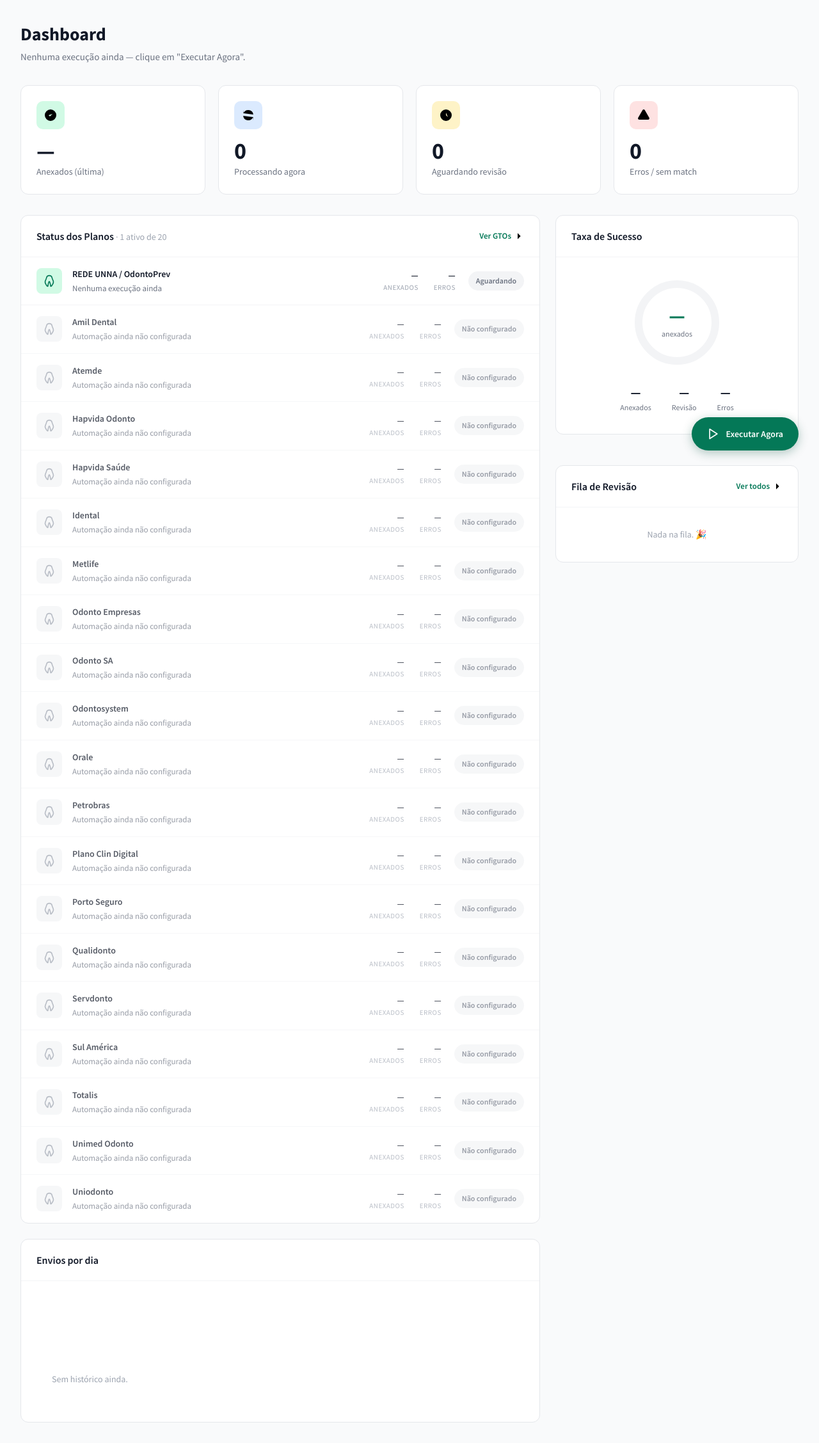
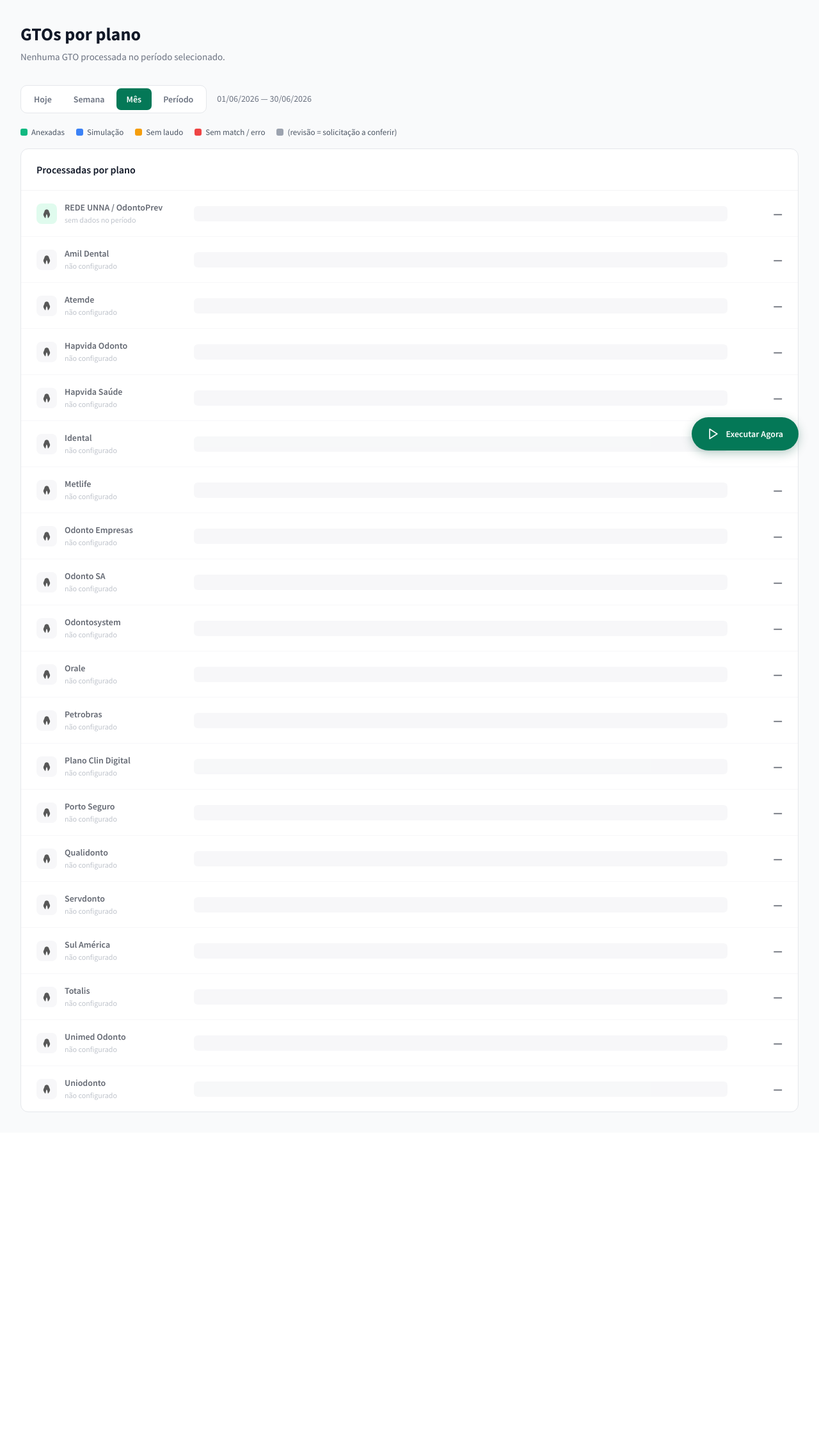
Before and after one commit to doni010520/radiobras-extrator, a Flask app: template templates/dashboard.html in a window 1280 px wide. Shown: the part 64-2319 px from the top of the page at 64% size. After the commit the page ends 1802 px from the top, so only its background shows below. Run offline with Flask 3, Linux system fonts and the light colour scheme; the template is opened without the code that fills it, so the values that code supplies are empty.

Commit message:
Dashboard por plano: grafico empilhado + filtro de periodo + drilldown
- Nova visao inicial: barras empilhadas por desfecho (anexadas/sem
  laudo/erro/simulacao) por plano, no periodo filtrado. Revisao como
  indicador a parte.
- Filtro de data: Hoje / Semana / Mes / Periodo custom (cliente calcula
  de/ate e envia ao backend).
- Clique no plano -> /plano/<slug>: detalhe das GTOs processadas no
  periodo, agrupadas por dia, com link pro relatorio de cada execucao.
- db: gtos_por_plano_periodo() e itens_plano_periodo() escolhem a
  melhor run por (plano, dia) preferindo execucao real; agregam por
  RunItem. app: /api/planos-periodo, /plano/<slug>, /api/plano-detalhe.

Co-Authored-By: Claude Opus 4.8 <noreply@anthropic.com>

```diff
--- a/app.py
+++ b/app.py
@@ -314,6 +314,58 @@ def api_gtos():
         return jsonify({"error": str(exc)}), 500
 
 
+@app.route("/api/planos-periodo")
+def api_planos_periodo():
+    """Gráfico empilhado: por plano, desfecho das GTOs no período [de, ate].
+    `de`/`ate` em YYYY-MM-DD (o cliente calcula a partir de Hoje/Semana/Mês)."""
+    de = request.args.get("de", "").strip()
+    ate = request.args.get("ate", "").strip()
+    try:
+        agg = db.gtos_por_plano_periodo(de, ate) if de and ate else {}
+        with _jobs_lock:
+            rodando = {j.get("plano") for j in _jobs.values()
+                       if j.get("status") in ("running", "queued")}
+        planos = []
+        for p in planos_mod.listar_planos():
+            c = agg.get(p["slug"], {})
+            planos.append({
+                "slug": p["slug"], "nome": p["nome"], "ativo": p.get("ativo", False),
+                "rodando": p["slug"] in rodando,
+                "anexadas": c.get("anexadas", 0), "sem_laudo": c.get("sem_laudo", 0),
+                "erros": c.get("erros", 0), "simulacao": c.get("simulacao", 0),
+                "revisao": c.get("revisao", 0), "total": c.get("total", 0),
+                "dias": c.get("dias", 0),
+            })
+        return jsonify({"de": de, "ate": ate, "planos": planos})
+    except Exception as exc:
+        app.logger.error("Erro em /api/planos-periodo: %s", exc)
+        return jsonify({"error": str(exc)}), 500
+
+
+@app.route("/plano/<slug>")
+def plano_detalhe_page(slug: str):
+    """Tela de detalhe: GTOs processadas de um plano no período."""
+    return render_template("plano_detalhe.html",
+                           slug=slug, nome=planos_mod.nome_plano(slug),
+                           de=request.args.get("de", ""), ate=request.args.get("ate", ""))
+
+
+@app.route("/api/plano-detalhe")
+def api_plano_detalhe():
+    plano = request.args.get("plano", "").strip()
+    de = request.args.get("de", "").strip()
+    ate = request.args.get("ate", "").strip()
+    if not plano or not de or not ate:
+        return jsonify({"error": "Informe plano, de e ate."}), 400
+    try:
+        d = db.itens_plano_periodo(plano, de, ate)
+        d["nome"] = planos_mod.nome_plano(plano)
+        return jsonify(d)
+    except Exception as exc:
+        app.logger.error("Erro em /api/plano-detalhe: %s", exc)
+        return jsonify({"error": str(exc)}), 500
+
+
 @app.route("/api/diag")
 def api_diag():
     """Diagnóstico de saúde — para inspeção remota sem acesso aos logs do servidor.
--- a/templates/dashboard.html
+++ b/templates/dashboard.html
@@ -111,7 +111,35 @@ body{font-family:'Source Sans Pro',-apple-system,BlinkMacSystemFont,sans-serif;b
 .log.show{display:block;}.log .ok{color:#34d399;}.log .err{color:#f87171;}.log .ph{color:#5eead4;}
 .errbox{background:var(--red-100);border:1px solid #FECACA;color:#DC2626;border-radius:10px;padding:14px 16px;font-size:13px;display:none;white-space:pre-wrap;margin-top:12px;}
 .errbox.show{display:block;}
-@media(max-width:980px){.content-grid{grid-template-columns:1fr;}.stats-row{grid-template-columns:repeat(2,1fr);}.topnav-menu{display:none;}}
+/* filtro de período */
+.filterbar{display:flex;align-items:center;gap:16px;flex-wrap:wrap;margin-bottom:20px;}
+.seg{display:inline-flex;background:#fff;border:1px solid var(--gray-200);border-radius:10px;padding:4px;gap:2px;}
+.seg button{border:none;background:none;padding:8px 16px;border-radius:7px;font-size:14px;font-weight:600;color:var(--gray-500);cursor:pointer;font-family:inherit;}
+.seg button.active{background:var(--green-700);color:#fff;}
+.seg button:hover:not(.active){background:var(--gray-100);}
+.customdates{display:flex;align-items:center;gap:8px;}
+.customdates input[type=date]{padding:8px 10px;border:1px solid var(--gray-300);border-radius:8px;font-size:14px;font-family:inherit;}
+.customdates span{color:var(--gray-500);font-size:13px;}
+.customdates .btn{padding:8px 14px;}
+.range-echo{color:var(--gray-500);font-size:14px;}
+.legend{display:flex;gap:18px;flex-wrap:wrap;margin-bottom:16px;font-size:13px;color:var(--gray-600);}
+.legend span{display:inline-flex;align-items:center;gap:6px;}
+.dot{width:11px;height:11px;border-radius:3px;display:inline-block;}
+.dot.anex{background:var(--green-500);}.dot.sim{background:var(--blue-500);}.dot.lau{background:var(--yellow-500);}.dot.err{background:var(--red-500);}.dot.rev{background:var(--gray-400);}
+.pbar-row{display:grid;grid-template-columns:230px 1fr 70px;align-items:center;gap:16px;padding:16px 24px;border-bottom:1px solid var(--gray-100);cursor:pointer;transition:background .15s;}
+.pbar-row:last-child{border-bottom:none;}
+.pbar-row:hover{background:var(--gray-50);}
+.pbar-row.inactive{cursor:default;opacity:.65;}
+.pbar-row.inactive:hover{background:none;}
+.pbar-name{display:flex;align-items:center;gap:12px;min-width:0;}
+.pbar-name .nm{font-size:14px;font-weight:600;white-space:nowrap;overflow:hidden;text-overflow:ellipsis;}
+.pbar-name .mt{font-size:12px;color:var(--gray-400);}
+.pbar{display:flex;height:24px;border-radius:6px;overflow:hidden;background:var(--gray-100);}
+.pseg{height:100%;min-width:0;transition:width .5s;}
+.pseg.anex{background:var(--green-500);}.pseg.sim{background:var(--blue-500);}.pseg.lau{background:var(--yellow-500);}.pseg.err{background:var(--red-500);}
+.pbar-total{text-align:right;font-size:18px;font-weight:700;}
+.pbar-total .rev{display:block;font-size:11px;font-weight:600;color:var(--gray-400);}
+@media(max-width:980px){.content-grid{grid-template-columns:1fr;}.stats-row{grid-template-columns:repeat(2,1fr);}.topnav-menu{display:none;}.pbar-row{grid-template-columns:140px 1fr 50px;gap:10px;padding:14px 16px;}}
 </style>
 </head>
 <body>
@@ -131,7 +159,7 @@ body{font-family:'Source Sans Pro',-apple-system,BlinkMacSystemFont,sans-serif;b
   <div class="topnav-menu">
     <a class="topnav-link active">Dashboard</a>
     <a class="topnav-link" href="/gtos">GTOs</a>
-    <a class="topnav-link" onclick="document.getElementById('card-revisao').scrollIntoView({behavior:'smooth'})">Revisão <span class="topnav-badge" id="nav-rev">0</span></a>
+    <a class="topnav-link" href="/gtos">Revisão <span class="topnav-badge" id="nav-rev">0</span></a>
     <a class="topnav-link" href="/relatorio">Relatórios</a>
   </div>
   <div class="topnav-right"><span class="topnav-date" id="topdate"></span><div class="topnav-avatar">RB</div></div>
@@ -139,41 +167,35 @@ body{font-family:'Source Sans Pro',-apple-system,BlinkMacSystemFont,sans-serif;b
 
 <main class="main">
   <div class="page-header">
-    <h1 class="page-title">Dashboard</h1>
-    <p class="page-subtitle" id="subtitle">Acompanhe o status das automações em tempo real</p>
+    <h1 class="page-title">GTOs por plano</h1>
+    <p class="page-subtitle" id="subtitle">Carregando…</p>
   </div>
 
-  <div class="stats-row" id="stats"></div>
+  <div class="filterbar">
+    <div class="seg" id="rangeseg">
+      <button data-r="hoje">Hoje</button>
+      <button data-r="semana">Semana</button>
+      <button data-r="mes" class="active">Mês</button>
+      <button data-r="custom">Período</button>
+    </div>
+    <div class="customdates" id="customdates" style="display:none">
+      <input type="date" id="fde"><span>até</span><input type="date" id="fate">
+      <button class="btn btn-primary" id="aplicar" onclick="aplicarCustom()">Aplicar</button>
+    </div>
+    <span class="range-echo" id="rangeEcho"></span>
+  </div>
 
-  <div class="content-grid">
-    <div>
-      <div class="card">
-        <div class="card-header"><h2 class="card-title">Status dos Planos <span id="planos-count"></span></h2><a class="card-action" href="/gtos">Ver GTOs <svg class="icon-sm"><use href="#i-arrow"/></svg></a></div>
-        <div id="planos"></div>
-      </div>
-      <div class="card">
-        <div class="card-header"><h2 class="card-title">Envios por dia</h2></div>
-        <div class="chart-container" id="chart"></div>
-      </div>
-    </div>
-    <div class="right-column">
-      <div class="card">
-        <div class="card-header"><h2 class="card-title">Taxa de Sucesso</h2></div>
-        <div class="progress-content">
-          <div class="progress-circle"><svg width="140" height="140"><circle class="pc-bg" cx="70" cy="70" r="60"></circle><circle class="pc-fill" id="pc-fill" cx="70" cy="70" r="60" stroke-dasharray="377" stroke-dashoffset="377"></circle></svg>
-            <div class="progress-text"><div class="progress-value" id="taxa">—</div><div class="progress-label">anexados</div></div></div>
-          <div class="progress-stats">
-            <div><div class="ps-value" id="ps-env">—</div><div class="ps-label">Anexados</div></div>
-            <div><div class="ps-value" id="ps-rev">—</div><div class="ps-label">Revisão</div></div>
-            <div><div class="ps-value" id="ps-err">—</div><div class="ps-label">Erros</div></div>
-          </div>
-        </div>
-      </div>
-      <div class="card" id="card-revisao">
-        <div class="card-header"><h2 class="card-title">Fila de Revisão</h2><a class="card-action" href="/gtos">Ver todos <svg class="icon-sm"><use href="#i-arrow"/></svg></a></div>
-        <div id="revisao-list"></div>
-      </div>
-    </div>
+  <div class="legend">
+    <span><i class="dot anex"></i> Anexadas</span>
+    <span><i class="dot sim"></i> Simulação</span>
+    <span><i class="dot lau"></i> Sem laudo</span>
+    <span><i class="dot err"></i> Sem match / erro</span>
+    <span><i class="dot rev"></i> (revisão = solicitação a conferir)</span>
+  </div>
+
+  <div class="card">
+    <div class="card-header"><h2 class="card-title">Processadas por plano <span id="chart-sub"></span></h2></div>
+    <div id="planobars"><div class="empty">Carregando…</div></div>
   </div>
 </main>
 
@@ -209,22 +231,39 @@ $('topdate').textContent=new Date().toLocaleDateString('pt-BR',{weekday:'long',d
 function statCard(c,icon,val,label){return `<div class="stat-card"><div class="stat-header"><div class="stat-icon ${c}"><svg class="icon-lg"><use href="${icon}"/></svg></div></div><div class="stat-value">${val}</div><div class="stat-label">${label}</div></div>`;}
 function fmtHora(iso){if(!iso)return'';try{return new Date(iso).toLocaleString('pt-BR',{day:'2-digit',month:'2-digit',hour:'2-digit',minute:'2-digit'});}catch(e){return'';}}
 
+// ── período / filtro ──────────────────────────────────────────────────────
+let curRange='mes',curDe='',curAte='';
+const _pad=n=>String(n).padStart(2,'0');
+const isoOf=d=>`${d.getFullYear()}-${_pad(d.getMonth()+1)}-${_pad(d.getDate())}`;
+function calcRange(r){
+  const t=new Date();t.setHours(0,0,0,0);
+  if(r==='hoje')return[isoOf(t),isoOf(t)];
+  if(r==='semana'){const dow=(t.getDay()+6)%7;const mon=new Date(t);mon.setDate(t.getDate()-dow);const sun=new Date(mon);sun.setDate(mon.getDate()+6);return[isoOf(mon),isoOf(sun)];}
+  if(r==='mes'){return[isoOf(new Date(t.getFullYear(),t.getMonth(),1)),isoOf(new Date(t.getFullYear(),t.getMonth()+1,0))];}
+  return[curDe,curAte];
+}
+function brOf(iso){if(!iso)return'';const[y,m,d]=iso.split('-');return `${d}/${m}/${y}`;}
+function setRange(r){
+  curRange=r;
+  document.querySelectorAll('#rangeseg button').forEach(b=>b.classList.toggle('active',b.dataset.r===r));
+  $('customdates').style.display=r==='custom'?'flex':'none';
+  if(r!=='custom'){[curDe,curAte]=calcRange(r);carregar();}
+}
+function aplicarCustom(){
+  const de=$('fde').value,ate=$('fate').value;
+  if(!de||!ate){alert('Escolha as duas datas.');return;}
+  if(de>ate){alert('A data inicial não pode ser depois da final.');return;}
+  curDe=de;curAte=ate;carregar();
+}
+document.querySelectorAll('#rangeseg button').forEach(b=>b.onclick=()=>setRange(b.dataset.r));
+
 async function carregar(){
-  let j;try{j=await (await fetch('/api/dashboard')).json();}catch(e){return;}
-  const u=j.ultima,tot=j.totais||{},proc=j.processando||0;
-  $('subtitle').textContent=u?`Última execução: dia ${u.dia} · ${tot.total_execucoes} no histórico · ${tot.total_enviados} anexos no total`:'Nenhuma execução ainda — clique em "Executar Agora".';
-  // stats
-  const rev=u?u.revisao_humana:0,err=u?(u.erros+u.sem_match):0;
-  $('stats').innerHTML=
-    statCard('green','#i-check',u?u.enviados:'—','Anexados (última)')+
-    statCard('blue','#i-sync',proc,'Processando agora')+
-    statCard('yellow','#i-clock',rev,'Aguardando revisão')+
-    statCard('red','#i-alert',err,'Erros / sem match');
-  renderPlanos(j.planos||[]);
-  renderPlanoSelect(j.planos||[]);
-  renderTaxa(u);
-  renderChart(j.semana||[]);
-  renderRevisao(j.revisao||[]);
+  if(!curDe||!curAte)[curDe,curAte]=calcRange(curRange);
+  $('rangeEcho').textContent=`${brOf(curDe)} — ${brOf(curAte)}`;
+  let j;try{j=await (await fetch(`/api/planos-periodo?de=${curDe}&ate=${curAte}`)).json();}catch(e){return;}
+  const lista=j.planos||[];
+  renderPlanoSelect(lista);
+  renderBars(lista);
 }
 function renderPlanoSelect(lista){
   const sel=$('plano'); if(!sel||!lista.length) return;
@@ -237,47 +276,35 @@ function renderPlanoSelect(lista){
   const ativo=lista.find(p=>p.slug===atual&&p.ativo)||lista.find(p=>p.ativo);
   if(ativo) sel.value=ativo.slug;
 }
-function renderPlanos(lista){
-  const ativos=lista.filter(p=>p.ativo).length;
-  $('planos-count').textContent=`· ${ativos} ativo${ativos!==1?'s':''} de ${lista.length}`;
-  $('planos').innerHTML=lista.map(p=>{
-    // não configurado
-    if(!p.ativo){
-      return `<div class="plano-item" style="cursor:default;opacity:.7">
-        <div class="plano-avatar gray"><svg class="icon"><use href="#i-tooth"/></svg></div>
-        <div class="plano-info"><div class="plano-name">${p.nome}</div><div class="plano-meta">Automação ainda não configurada</div></div>
-        <div class="plano-stats"><div class="plano-stat"><div class="plano-stat-value">—</div><div class="plano-stat-label">Anexados</div></div><div class="plano-stat"><div class="plano-stat-value">—</div><div class="plano-stat-label">Erros</div></div></div>
-        <span class="status-pill pending">Não configurado</span></div>`;
-    }
-    const u=p.ultima;
-    let av='plano-avatar',ic='#i-tooth',pill='pending',ptxt='Aguardando',meta='Nenhuma execução ainda',env='—',erros='—',spin='';
-    if(p.rodando){av='plano-avatar blue';ic='#i-sync';pill='running';ptxt='Executando';meta='Executando agora…';spin=' spin';}
-    else if(u){env=u.enviados;erros=(u.erros+u.sem_match);meta=`Última execução: ${fmtHora(u.finished_at)} · dia ${u.dia}`+(u.dry_run?' (simulação)':'');
-      if(erros>0){pill='warning';ptxt='Com pendências';}else{pill='success';ptxt='Concluído';}}
-    return `<div class="plano-item" onclick="location.href='/gtos'">
-      <div class="${av}"><svg class="icon${spin}"><use href="${ic}"/></svg></div>
-      <div class="plano-info"><div class="plano-name">${p.nome}</div><div class="plano-meta">${meta}</div></div>
-      <div class="plano-stats"><div class="plano-stat"><div class="plano-stat-value">${env}</div><div class="plano-stat-label">Anexados</div></div><div class="plano-stat"><div class="plano-stat-value">${erros}</div><div class="plano-stat-label">Erros</div></div></div>
-      <span class="status-pill ${pill}">${ptxt}</span></div>`;
+function renderBars(lista){
+  const comDados=lista.filter(p=>p.total>0);
+  const totGeral=comDados.reduce((s,p)=>s+p.total,0);
+  const totRev=comDados.reduce((s,p)=>s+(p.revisao||0),0);
+  $('nav-rev').textContent=totRev;
+  $('subtitle').textContent=totGeral
+    ?`${totGeral} GTO(s) processada(s) no período · ${comDados.length} plano(s) com atividade`
+    :'Nenhuma GTO processada no período selecionado.';
+  $('chart-sub').textContent=totGeral?`· ${totGeral} no total`:'';
+  // ordena: com dados primeiro (desc por total), depois ativos, depois alfabético
+  const ord=[...lista].sort((a,b)=>(b.total-a.total)||((b.ativo?1:0)-(a.ativo?1:0))||a.nome.localeCompare(b.nome));
+  $('planobars').innerHTML=ord.map(p=>{
+    const segs=[['anex',p.anexadas],['sim',p.simulacao],['lau',p.sem_laudo],['err',p.erros]];
+    const bar=p.total>0
+      ?`<div class="pbar">`+segs.map(([c,v])=>v>0?`<div class="pseg ${c}" style="width:${(v/p.total*100).toFixed(1)}%" title="${v}"></div>`:'').join('')+`</div>`
+      :`<div class="pbar"></div>`;
+    const mt=p.rodando?'Executando agora…'
+      :(p.total>0?`${p.dias} dia(s)${p.revisao?` · ${p.revisao} em revisão`:''}`
+      :(p.ativo?'sem dados no período':'não configurado'));
+    const tottxt=p.total>0?`${p.total}${p.revisao?`<span class="rev">${p.revisao} rev</span>`:''}`:'—';
+    const click=p.total>0?` onclick="location.href='/plano/${p.slug}?de=${curDe}&ate=${curAte}'"`:'';
+    const cls=p.total>0?'pbar-row':'pbar-row inactive';
+    const avc=p.ativo?'plano-avatar':'plano-avatar gray';
+    return `<div class="${cls}"${click}>
+      <div class="pbar-name"><div class="${avc}" style="width:32px;height:32px;margin:0"><svg class="icon-sm"><use href="#i-tooth"/></svg></div>
+        <div style="min-width:0"><div class="nm">${p.nome}</div><div class="mt">${mt}</div></div></div>
+      ${bar}
+      <div class="pbar-total">${tottxt}</div></div>`;
   }).join('');
-}
-function renderTaxa(u){
-  if(!u||!u.alvos){$('taxa').textContent='—';$('ps-env').textContent='—';$('ps-rev').textContent='—';$('ps-err').textContent='—';return;}
-  const base=u.alvos-u.sem_match;const pct=base>0?Math.round(u.enviados/base*100):0;
-  $('taxa').textContent=pct+'%';$('pc-fill').style.strokeDashoffset=377-(377*pct/100);
-  $('ps-env').textContent=u.enviados;$('ps-rev').textContent=u.revisao_humana;$('ps-err').textContent=u.erros;
-}
-function renderChart(serie){
-  const el=$('chart');
-  if(!serie.length){el.innerHTML='<div class="empty">Sem histórico ainda.</div>';return;}
-  const max=Math.max(...serie.map(s=>s.enviados),1);
-  el.innerHTML=serie.map(s=>{const h=Math.max(4,Math.round(s.enviados/max*150));return `<div class="chart-col"><span class="chart-value">${s.enviados}</span><div class="chart-bar" style="height:${h}px"></div><span class="chart-label">${s.dia.slice(0,5)}</span></div>`;}).join('');
-}
-function renderRevisao(list){
-  $('nav-rev').textContent=list.length;
-  const el=$('revisao-list');
-  if(!list.length){el.innerHTML='<div class="empty">Nada na fila. 🎉</div>';return;}
-  el.innerHTML=list.map(r=>`<div class="revisao-item"><div class="revisao-header"><span class="revisao-paciente">${r.paciente||'(sem nome)'}</span><span class="revisao-plano">GTO ${r.gto}</span></div><div class="revisao-motivo"><svg class="icon-sm"><use href="#i-warn"/></svg>${r.motivo||'revisar'}</div></div>`).join('');
 }
 
 // modal run
```
Also changed, not shown: db.py (+95 -0 lines), templates/plano_detalhe.html (added, +116 -0 lines).
